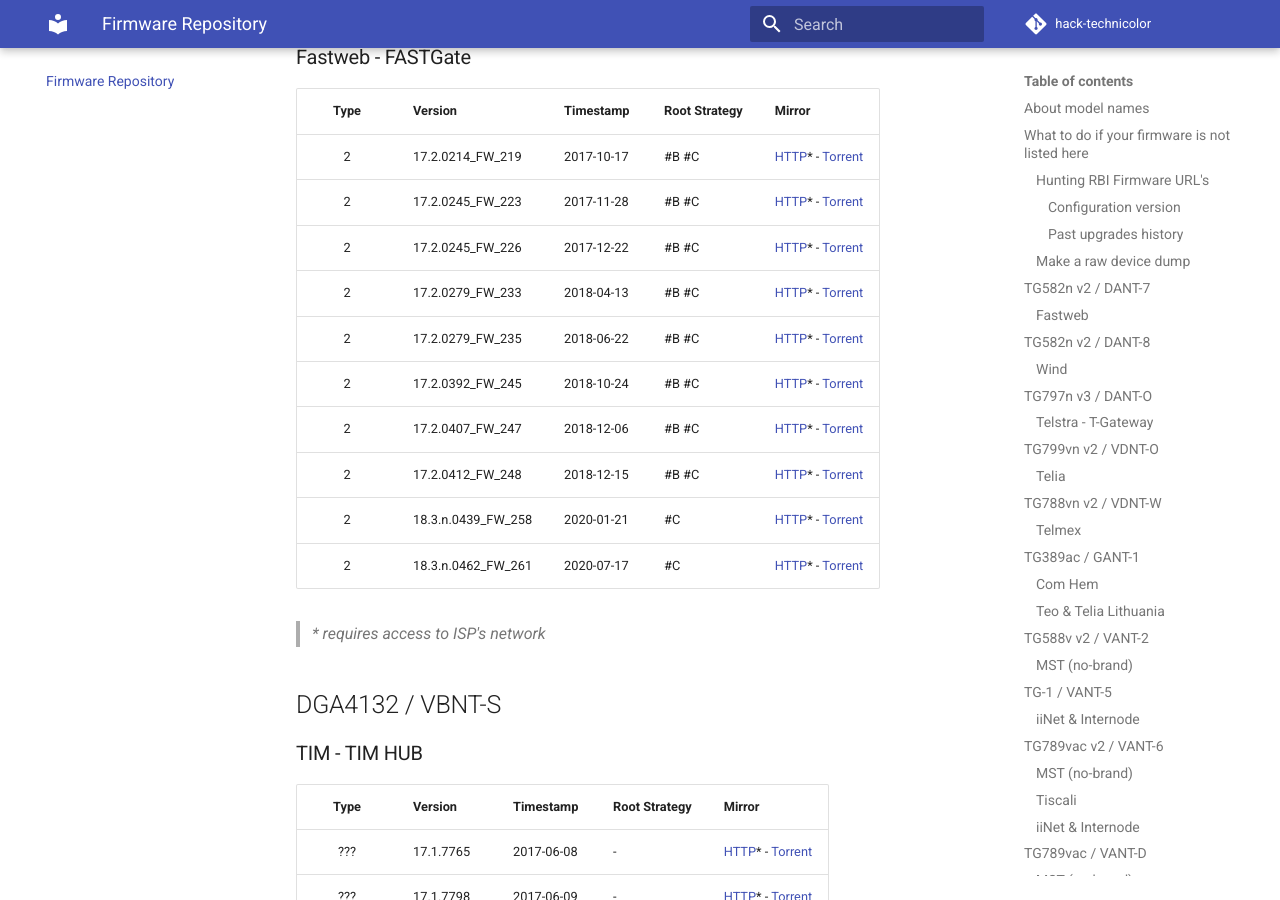
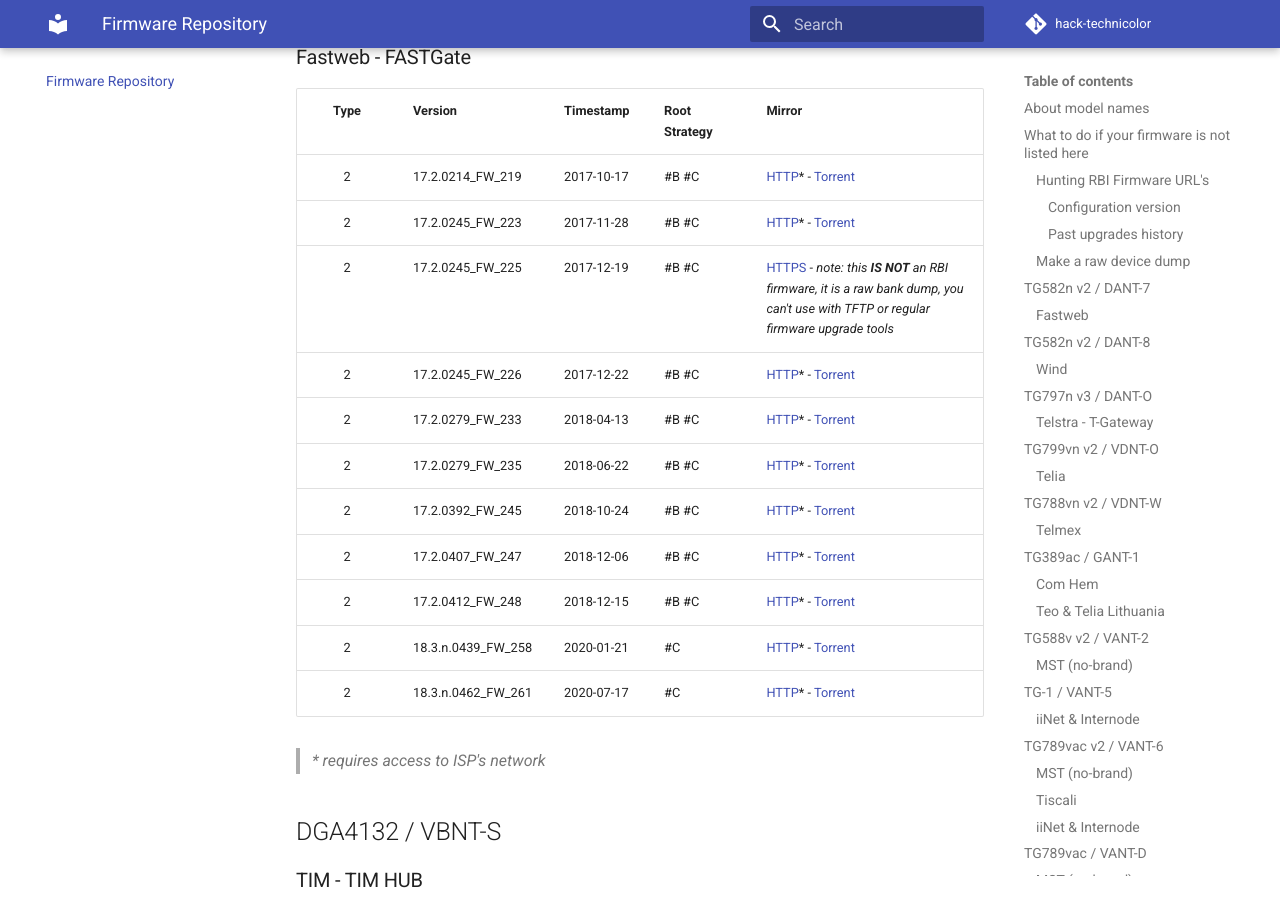
Before and after one commit to hack-technicolor/hack-technicolor, an MkDocs documentation site: the page built from docs/Repository.md, in a window 1280 px wide and 900 px high, scrolled down 16307 px. Built offline with MkDocs 1.6.1 and Material for MkDocs 9.7.7, drawn with Linux system fonts in a browser that asks for light colours; comment, search, counter and statistics services are not loaded.

Commit message:
vbnt-o: add 17.2.0245_FW_225 bank dump

```diff
--- a/docs/Repository.md
+++ b/docs/Repository.md
@@ -451,6 +451,7 @@
 |:------:|:-------------------|:-----------|:--------------|:-------|
 | 2      | 17.2.0214_FW_219   | 2017-10-17 | #B #C         | [HTTP](http://59.0.121.191:8080/ACS-server/file/17.2.0214_FW_219_DGA4131.rbi)* - [Torrent](https://github.com/hack-technicolor/hack-technicolor/blob/master/torrents/vbnt-o/17.2.0214_FW_219_DGA4131.rbi.torrent?raw=true) |
 | 2      | 17.2.0245_FW_223   | 2017-11-28 | #B #C         | [HTTP](http://59.0.121.191:8080/ACS-server/file/17.2.0245_FW_223_DGA4131.rbi)* - [Torrent](https://github.com/hack-technicolor/hack-technicolor/blob/master/torrents/vbnt-o/17.2.0245_FW_223_DGA4131.rbi.torrent?raw=true) |
+| 2      | 17.2.0245_FW_225   | 2017-12-19 | #B #C         | [HTTPS](https://github.com/hack-technicolor/tch-bank-dumps/raw/master/vbnt-o/fastweb-vbnt-o_17.2.0245_FW_225-bank_dump.xz) - *note: this **IS NOT** an RBI firmware, it is a raw bank dump, you can't use with TFTP or regular firmware upgrade tools* |
 | 2      | 17.2.0245_FW_226   | 2017-12-22 | #B #C         | [HTTP](http://59.0.121.191:8080/ACS-server/file/17.2.0245_FW_226_DGA4131.rbi)* - [Torrent](https://github.com/hack-technicolor/hack-technicolor/blob/master/torrents/vbnt-o/17.2.0245_FW_226_DGA4131.rbi.torrent?raw=true) |
 | 2      | 17.2.0279_FW_233   | 2018-04-13 | #B #C         | [HTTP](http://59.0.121.191:8080/ACS-server/file/17.2.0279_FW_233_DGA4131.rbi)* - [Torrent](https://github.com/hack-technicolor/hack-technicolor/blob/master/torrents/vbnt-o/17.2.0279_FW_233_DGA4131.rbi.torrent?raw=true) |
 | 2      | 17.2.0279_FW_235   | 2018-06-22 | #B #C         | [HTTP](http://59.0.121.191:8080/ACS-server/file/17.2.0279_FW_235_DGA4131.rbi)* - [Torrent](https://github.com/hack-technicolor/hack-technicolor/blob/master/torrents/vbnt-o/17.2.0279_FW_235_DGA4131.rbi.torrent?raw=true) |
```
